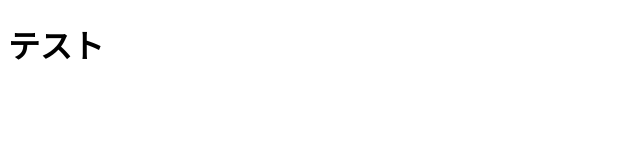
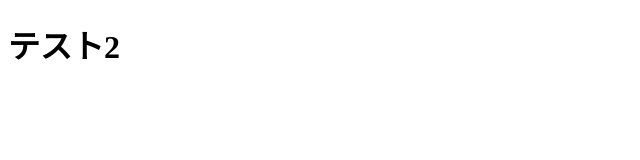
Before and after one commit to teamdhu/testrepository, a plain HTML site: page index.html in a window 1280 px wide. Shown: the full height of the page, 0-640 px from the left. Drawn offline with Linux system fonts and the light colour scheme.

Commit message:
テスト２

```diff
--- a/index.html
+++ b/index.html
@@ -5,6 +5,6 @@
     <title>Document</title>
 </head>
 <body>
-    <h1>テスト</h1>
+    <h1>テスト2</h1>
 </body>
 </html>
```
